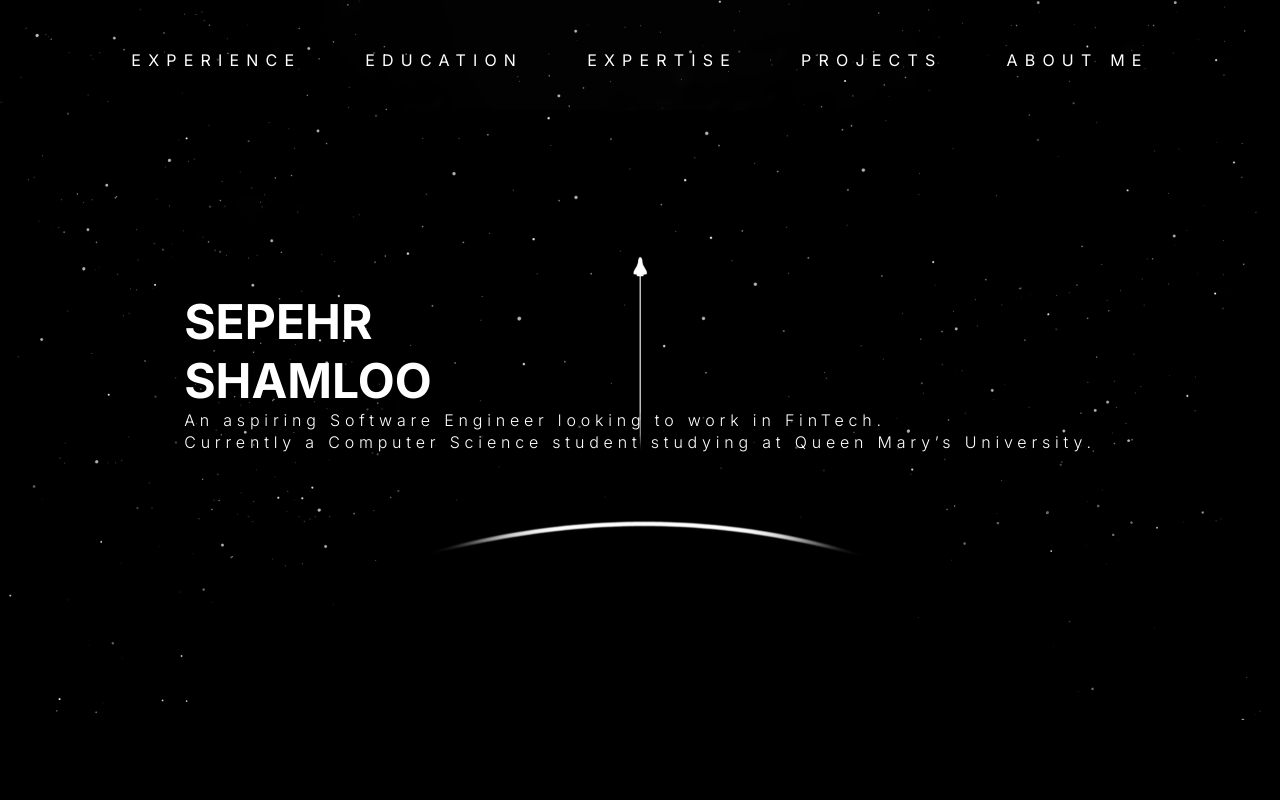
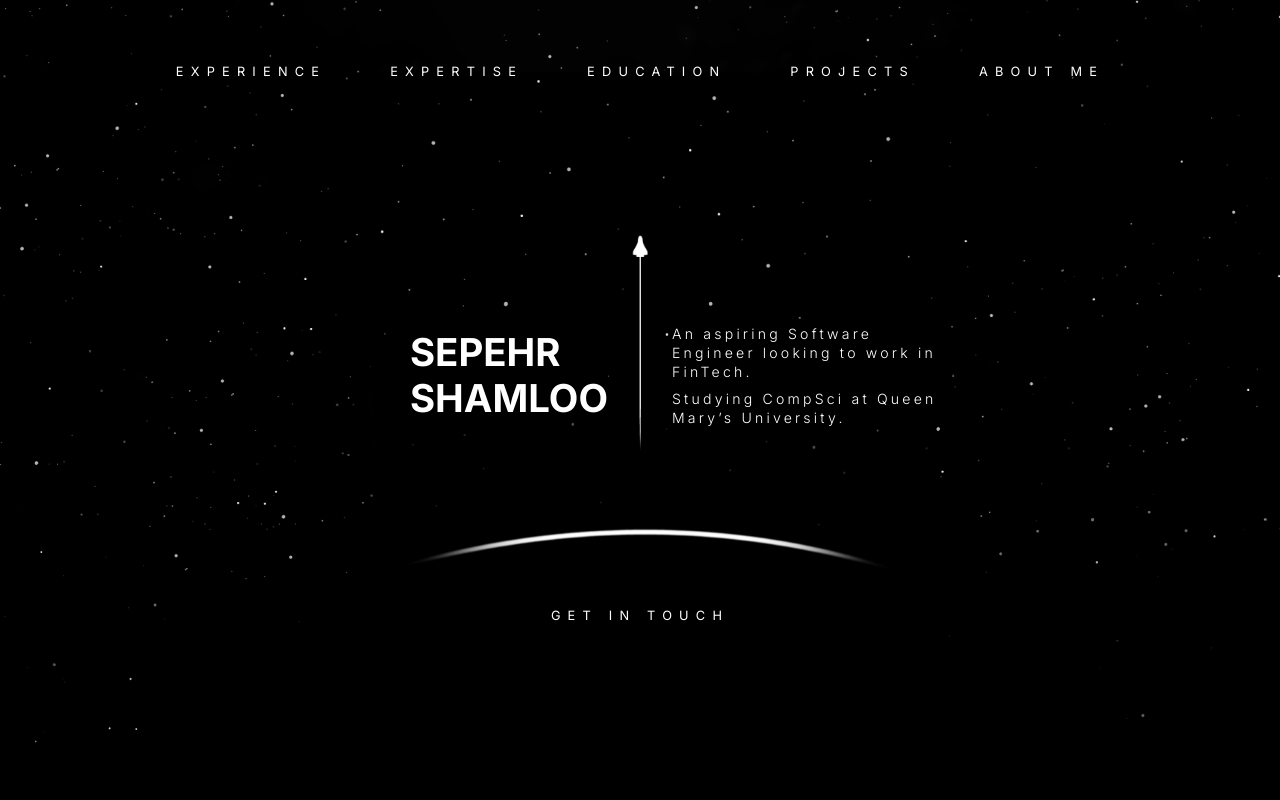
Before and after one commit to Sep-Fading/Sep-Fading.github.io, a PHP site: page / in a window 1280 px wide. Run offline with PHP 8.4, Linux system fonts and the light colour scheme.

Commit message:
Major layout and style fixes, added animations.

```diff
--- /dev/null
+++ b/css/animations.css
@@ -0,0 +1,14 @@
+/* Animation for fade in */
+
+.fadeinAnimation {
+    animation-duration: 1000ms;
+    animation-timing-function: ease-in;
+    animation-delay: 100ms;
+    animation-iteration-count: 1;
+    animation-name: fadeIn;
+}
+
+@keyframes fadeIn {
+    0% { opacity: 0; }
+    100% { opacity: 1; }
+}
--- /dev/null
+++ b/css/index-styles.css
@@ -0,0 +1,55 @@
+@import url(main-theme.css);
+@import url(animations.css);
+
+/* First section */
+
+/* Layout */
+.page-content{
+    grid-column-start: 2;
+    grid-column-end: 3;
+    margin-inline: 10rem
+}
+
+.page-first-content-wrapper{
+    display: grid;
+    grid-template-columns: 1fr 1fr;
+    grid-template-rows: 1fr;
+    column-gap: 5vw;
+    place-items: center;
+}
+
+.h1-name{
+    grid-column-start: 1;
+    grid-column-end: 2;
+    justify-self: end;
+}
+
+.h1-description{
+    display: flex;
+    flex-direction: column;
+    gap: 1vh;
+    grid-column-start: 2;
+    grid-column-end: 3;
+    justify-self: start;
+
+}
+
+/* contanct link button */
+.contact-link-btn{
+    display: grid;
+    grid-area: touchbtn;
+    grid-column-start: 2;
+    grid-column-end: 3;
+    align-self: baseline;
+}
+.contact-link-btn a{
+    position: relative;
+    color: #FFF;
+    font-family: Inter;
+    font-size: 1vw;
+    font-style: normal;
+    font-weight: 400;
+    line-height: normal;
+    letter-spacing: 0.45rem;
+    text-transform: uppercase;
+}
--- a/css/main-theme.css
+++ b/css/main-theme.css
@@ -4,14 +4,26 @@ body {
     background-image: url(../imgs/main_bg.png);
     background-color: black;
     background-size: cover;
+    background-position: center -50px;
     background-repeat: no-repeat;
 }
 
 .page-container {
+    width: 100%;
+    height: 100vh;
     display: grid;
+    grid-template-columns: 1fr 4fr 1fr;
+    grid-template-rows: 0.5fr 2fr 1fr;
+    grid-template-areas:
+        'header header header'
+        'content content content'
+        'touchbtn touchbtn touchbtn';
+    justify-content: center;
     place-items: center;
-    align-items: center;
-    grid-template-rows: 18.25rem auto auto;
+    align-content: center;
+    grid-auto-flow: column;
+
+    row-gap: 5vh;
 }
 
 /* Global styles */
@@ -19,22 +31,25 @@ body {
 h1 {
     color: #FFF;
     font-family: Inter;
-    font-size: 3rem;
+    font-size: 3vw;
     font-style: normal;
     font-weight: 700;
     line-height: normal;
     text-transform: uppercase;
+    background-color: black;
 }
 
 p {
     color: #FFF;
     font-family: Inter;
-    font-size: 1rem;
+    font-size: 1.1vw;
     font-style: normal;
     font-weight: 300;
-    line-height: 135%;
-    /* 4.05rem */
-    letter-spacing: 0.3rem;
+    line-height: 135%; /* 4.05rem */
+    letter-spacing: 0.2rem;
+
+    background-color: black;
+    text-wrap: wrap;
 }
 
 
@@ -43,12 +58,17 @@ p {
 .page-header-content-container {
     width: 100%;
     height: 20rem;
+    grid-area: header;
 }
 
 .page-header-center {
-    display: grid;
+    justify-items: center;
     place-items: center;
-    align-content: center;
+}
+
+.page-header{
+    grid-column-start: 2;
+    grid-column-end: 3;
 }
 
 .page-header-nav ul {
@@ -62,40 +82,38 @@ p {
     gap: 5vw;
 }
 
-.page-header-nav ul li {
-    display: inline-block;
+.page-header-nav ul li, .hoveranim{
     position: relative;
     color: #FFF;
     font-family: Inter;
-    font-size: 1rem;
+    font-size: 1vw;
     font-style: normal;
     font-weight: 400;
     line-height: normal;
     letter-spacing: 0.45rem;
     text-transform: uppercase;
     transition: 200ms ease;
+    text-wrap: nowrap;
 }
 
-.page-header-nav ul li::after {
+.page-header-nav ul li::after, .hoveranim::after{
     content: '';
     position: absolute;
     width: 95%;
     transform: scaleX(0);
     height: 2px;
-    top: 4vh;
+    top: 3vh;
     left: 0;
     background-color: #FFF;
-    font-size: 1.1rem;
     transform-origin: bottom right;
     transition: transform 200ms ease-out;
 }
 
-.page-header-nav ul li:hover::after {
+.page-header-nav ul li:hover::after , .hoveranim:hover::after{
     transform: scaleX(1);
     transform-origin: bottom left;
 }
 
-.page-header-nav ul li:hover {
-    font-size: 1.1rem;
+.page-header-nav ul li:hover , .hoveranim:hover{
     transition: 200ms ease;
 }
--- a/index.html
+++ b/index.html
@@ -5,7 +5,7 @@
     <meta charset="utf-8">
     <meta name="viewport" content="width=device-width, initial-scale=1.0">
     <title>Sepehr Shamloo - Home</title>
-    <link rel="stylesheet" href="css/main-theme.css">
+    <link rel="stylesheet" href="css/index-styles.css">
 
 
     <!-- FONT IMPORTS -->
@@ -18,36 +18,36 @@
 
 <body>
     <div class="page-container">
-        <div class="page-header-container">
-            <header>
-                <div class="page-header-content-container">
-                    <div class="page-header-content">
-                        <div class="page-header-center">
-                            <nav class="page-header-nav">
-                                <ul>
-                                    <li title="a"><a href="">Experience</a></li>
-                                    <li title="b"><a href="">Education</a></li>
-                                    <li title="c"><a href="">Expertise</a></li>
-                                    <li title="d"><a href="">Projects</a></li>
-                                    <li title="e"><a href="">About Me</a></li>
-                                </ul>
-                            </nav>
-                        </div>
-                    </div>
-                </div>
-            </header>
+        <div class="page-header">
+            <div class="page-header-nav">
+                <ul>
+                    <li><a href="">Experience</a></li>
+                    <li><a href="">Expertise</a></li>
+                    <li><a href="">Education</a></li>
+                    <li><a href="">Projects</a></li>
+                    <li><a href="">About Me</a></li>
+                </ul>
+            </div>
         </div>
 
-        <div class="home-intro-content">
-            <div class="home-intro-name">
-                <h1>Sepehr</h1>
-                <h1>Shamloo</h1>
-            </div>
-            <div class="home-intro-description">
-                <p>An aspiring Software Engineer looking to work in FinTech.</p>
-                <p>Currently a Computer Science student studying at Queen Mary’s University.</p>
+        <div class="page-content">
+            <div class="page-first-content-wrapper">
+                <div class="h1-name fadeinAnimation">
+                    <h1>Sepehr</h1>
+                    <h1>Shamloo</h1>
+                </div>
+                <div class="h1-description fadeinAnimation">
+                    <p>An aspiring Software Engineer looking to work in FinTech.</p>
+                    <p>Studying CompSci at Queen Mary’s University.</p>
+                </div>
             </div>
         </div>
+
+        <div class="contact-link-btn">
+            <a class="hoveranim" href="">Get In Touch</a>
+        </div>
+
+
     </div>
 </body>
 
```
Also changed, not shown: imgs/main_bg2.jpeg (added).
